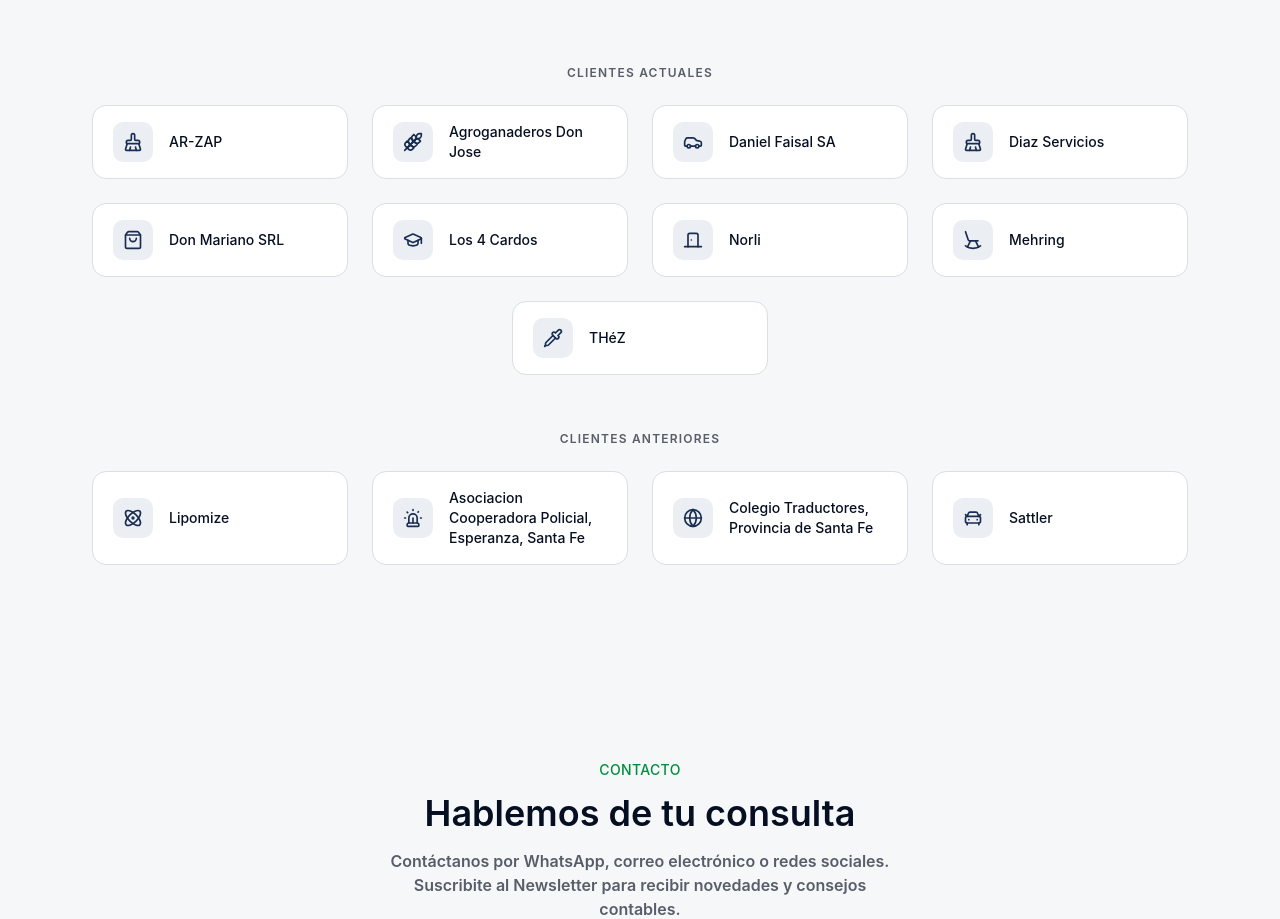
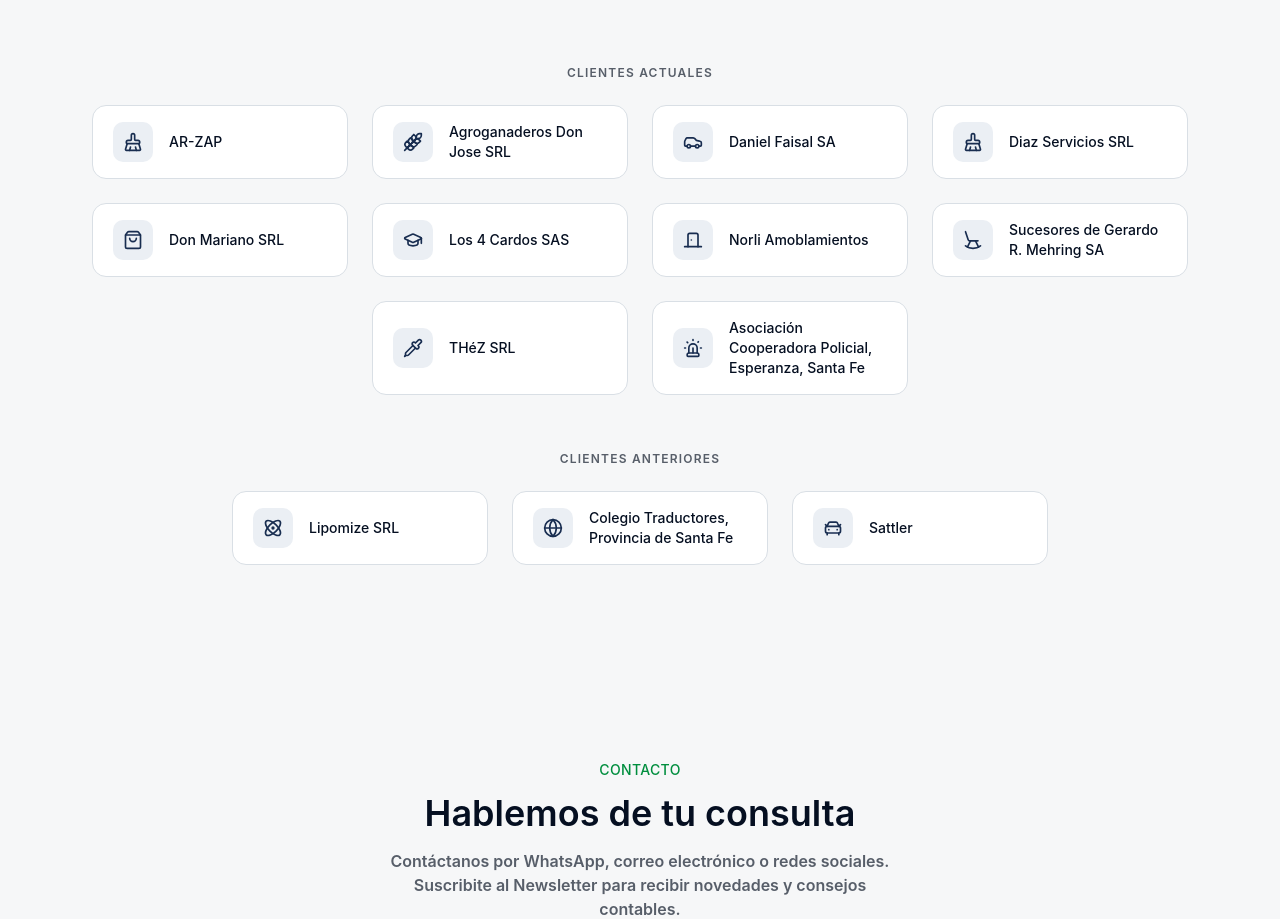
Before and after one commit to Nalaudo/SBEstudioContable, a Next.js app: page / in a window 1280 px wide. Shown: the part 2963-3882 px from the top of the page. Built offline with nearby package versions, Linux system fonts and the light colour scheme.

Commit message:
fix: update client names for consistency and improve styling in ClientCard

```diff
--- a/components/clients.tsx
+++ b/components/clients.tsx
@@ -15,19 +15,19 @@ import {
 
 const CURRENT_CLIENTS = [
   { name: "AR-ZAP", icon: BrushCleaning },
-  { name: "Agroganaderos Don Jose", icon: Wheat },
+  { name: "Agroganaderos Don Jose SRL", icon: Wheat },
   { name: "Daniel Faisal SA", icon: Car },
-  { name: "Diaz Servicios", icon: BrushCleaning },
+  { name: "Diaz Servicios SRL", icon: BrushCleaning },
   { name: "Don Mariano SRL", icon: ShoppingBag },
-  { name: "Los 4 Cardos", icon: GraduationCap },
-  { name: "Norli", icon: DoorClosed },
-  { name: "Mehring", icon: RockingChair },
-  { name: "THéZ", icon: Pipette },
+  { name: "Los 4 Cardos SAS", icon: GraduationCap },
+  { name: "Norli Amoblamientos", icon: DoorClosed },
+  { name: "Sucesores de Gerardo R. Mehring SA", icon: RockingChair },
+  { name: "THéZ SRL", icon: Pipette },
+  { name: "Asociación Cooperadora Policial, Esperanza, Santa Fe", icon: Siren },
 ];
 
 const PAST_CLIENTS = [
-  { name: "Lipomize", icon: Atom },
-  { name: "Asociacion Cooperadora Policial, Esperanza, Santa Fe", icon: Siren },
+  { name: "Lipomize SRL", icon: Atom },
   { name: "Colegio Traductores, Provincia de Santa Fe", icon: Globe },
   { name: "Sattler", icon: CarFront },
 ];
@@ -43,9 +43,9 @@ function ClientCard({
 }) {
   return (
     <div
-      className={`flex items-center gap-4 rounded-xl border border-border bg-card px-5 py-4 transition-all hover:border-accent/30 hover:shadow-md hover:shadow-accent/5 ${className}`}
+      className={`group flex items-center gap-4 rounded-xl border border-border bg-card px-5 py-4 transition-all hover:border-accent/30 hover:shadow-md hover:shadow-accent/5 ${className}`}
     >
-      <div className="flex h-10 w-10 shrink-0 items-center justify-center rounded-lg bg-secondary text-primary">
+      <div className="flex h-10 w-10 shrink-0 items-center justify-center rounded-lg bg-secondary text-primary group-hover:bg-accent group-hover:text-accent-foreground transition-colors">
         <Icon className="h-5 w-5" />
       </div>
       <span className="text-sm font-medium text-foreground">{name}</span>
```
